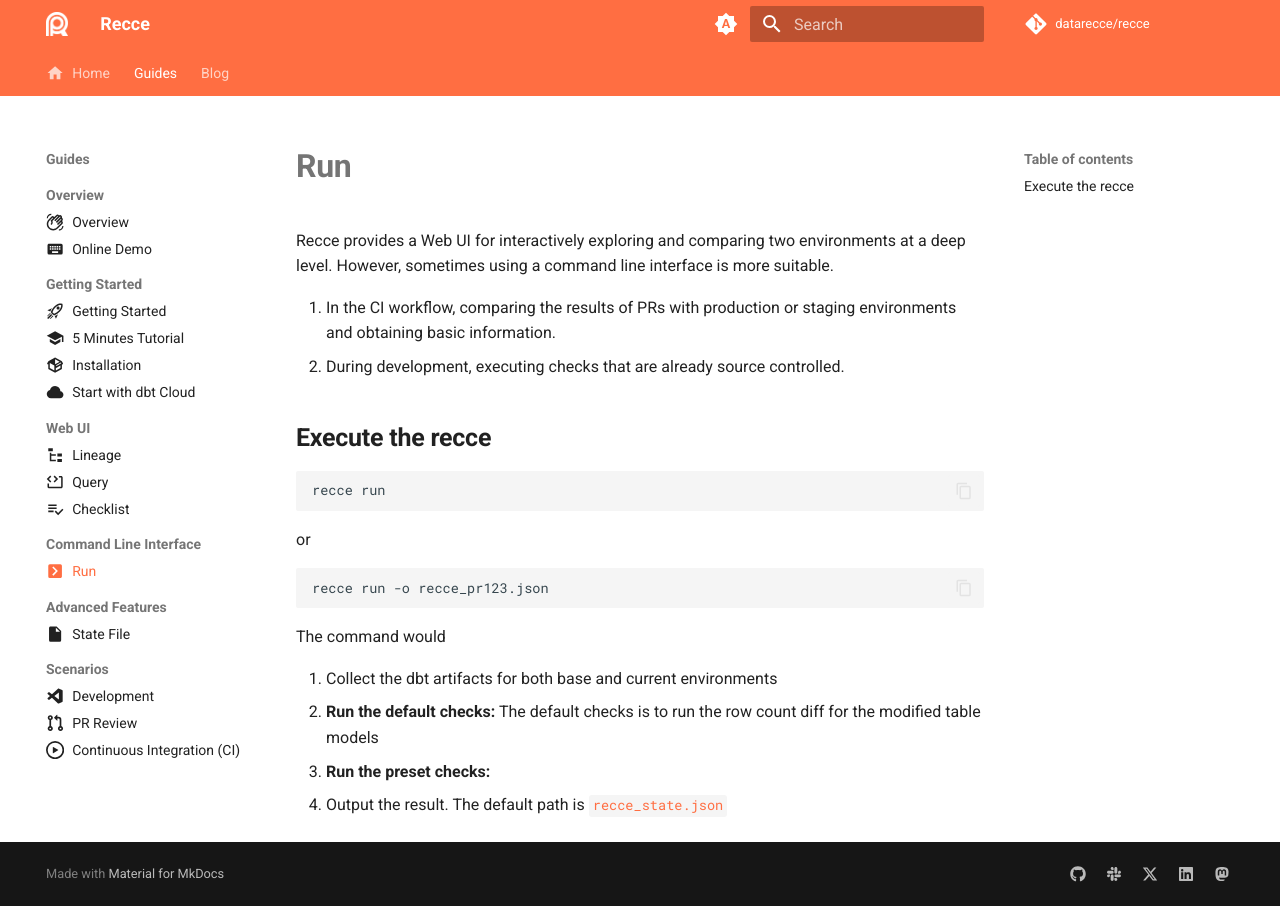
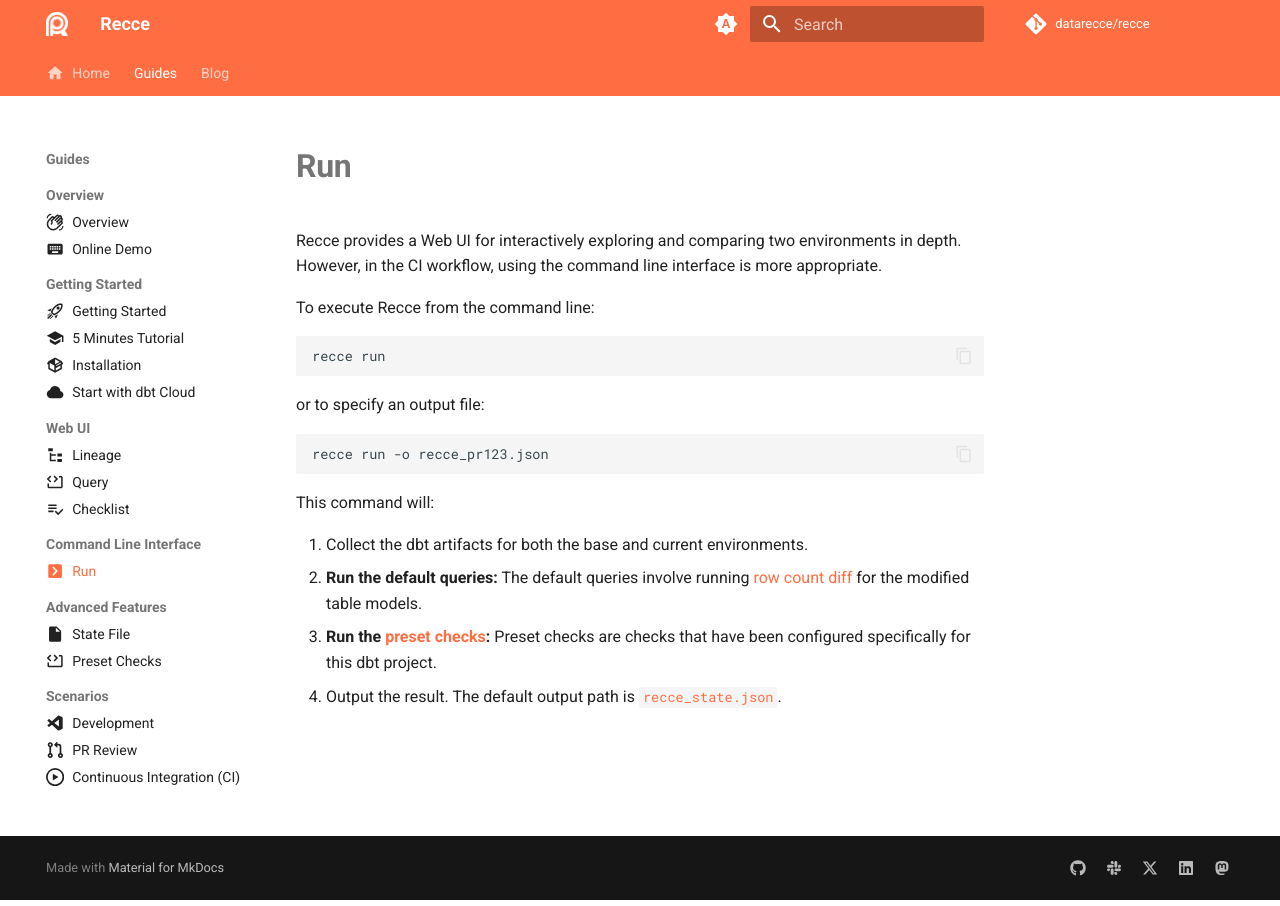
Before and after one commit to DataRecce/recce-documentation, an MkDocs documentation site: the page built from docs/docs/features/recce-run.md, in a window 1280 px wide. Built offline with MkDocs 1.6.1 and Material for MkDocs 9.7.7, drawn with Linux system fonts in a browser that asks for light colours; comment, search, counter and statistics services are not loaded.

Commit message:
Add the preset checks page
Signed-off-by: popcorny <celu@infuseai.io>

````diff
--- a/docs/docs/features/recce-run.md
+++ b/docs/docs/features/recce-run.md
@@ -3,27 +3,24 @@
 icon: material/chevron-right-box
 ---
 
+Recce provides a Web UI for interactively exploring and comparing two environments in depth. However, in the CI workflow, using the command line interface is more appropriate.
 
-Recce provides a Web UI for interactively exploring and comparing two environments at a deep level. However, sometimes using a command line interface is more suitable.
 
-1. In the CI workflow, comparing the results of PRs with production or staging environments and obtaining basic information.
-1. During development, executing checks that are already source controlled.
-
-## Execute the recce
+To execute Recce from the command line:
 
 ```shell
 recce run
 ```
 
-or
+or to specify an output file:
 
 ```shell
 recce run -o recce_pr123.json
 ```
 
-The command would
+This command will:
 
-1. Collect the dbt artifacts for both base and current environments
-2. **Run the default checks:** The default checks is to run the row count diff for the modified table models
-3. **Run the preset checks:**
-4. Output the result. The default path is `recce_state.json`
+1. Collect the dbt artifacts for both the base and current environments.
+2. **Run the default queries:** The default queries involve running [row count diff](lineage.md#row-count-diff) for the modified table models.
+3. **Run the [preset checks](./preset-checks.md):** Preset checks are checks that have been configured specifically for this dbt project.
+4. Output the result. The default output path is `recce_state.json`.
--- a/mkdocs.yml
+++ b/mkdocs.yml
@@ -44,6 +44,7 @@
           - docs/features/recce-run.md
       - Advanced Features:
           - docs/features/state-file.md
+          - docs/features/preset-checks.md
       - Scenarios:
           - docs/guides/scenario-dev.md
           - docs/guides/scenario-pr-review.md
````
Also changed, not shown: docs/docs/features/preset-checks.md (added, +75 -0 lines), docs/assets/images/features/preset-checks-prep.png (added), docs/assets/images/features/preset-checks-template.png (added), docs/assets/images/features/preset-checks.png (added).
